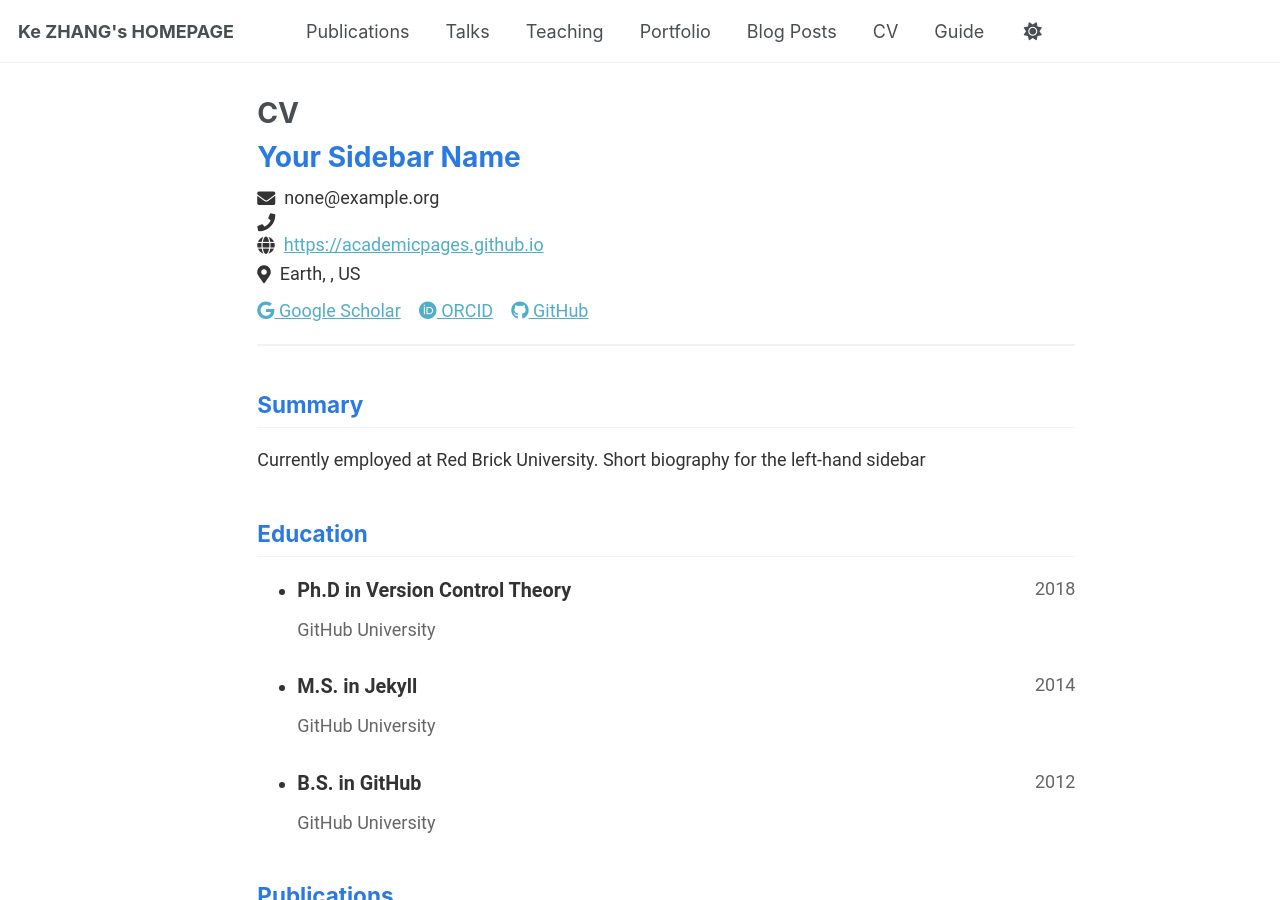
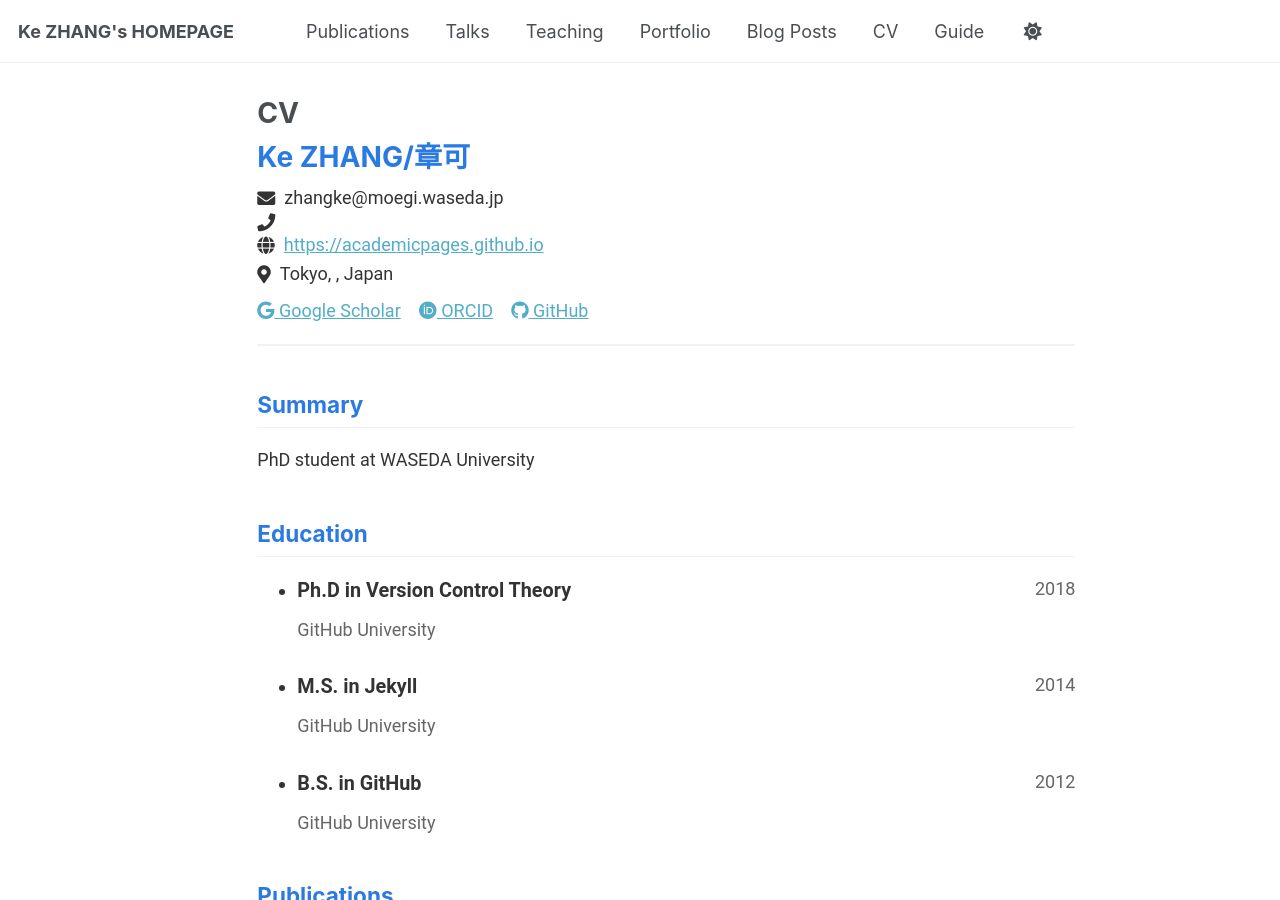
Before and after one commit to ColaZhang22/kezhang.github.io, a Jekyll site: the page built from _pages/cv-json.md, in a window 1280 px wide and 900 px high. Built offline with Jekyll 4.4.1, drawn with Linux system fonts in a browser that asks for light colours; a script that is not in the unit is left out.

Commit message:
Update cv.json

```diff
--- a/_data/cv.json
+++ b/_data/cv.json
@@ -1,15 +1,15 @@
 {
   "basics": {
-    "name": "Your Sidebar Name",
-    "email": "none@example.org",
+    "name": "Ke ZHANG/章可",
+    "email": "zhangke@moegi.waseda.jp",
     "phone": "",
     "website": "https://academicpages.github.io",
-    "summary": "Currently employed at Red Brick University. Short biography for the left-hand sidebar",
+    "summary": "PhD student at WASEDA University ",
     "location": {
       "address": "",
       "postalCode": "",
-      "city": "Earth",
-      "countryCode": "US",
+      "city": "Tokyo",
+      "countryCode": "Japan",
       "region": ""
     },
     "profiles": [
```
